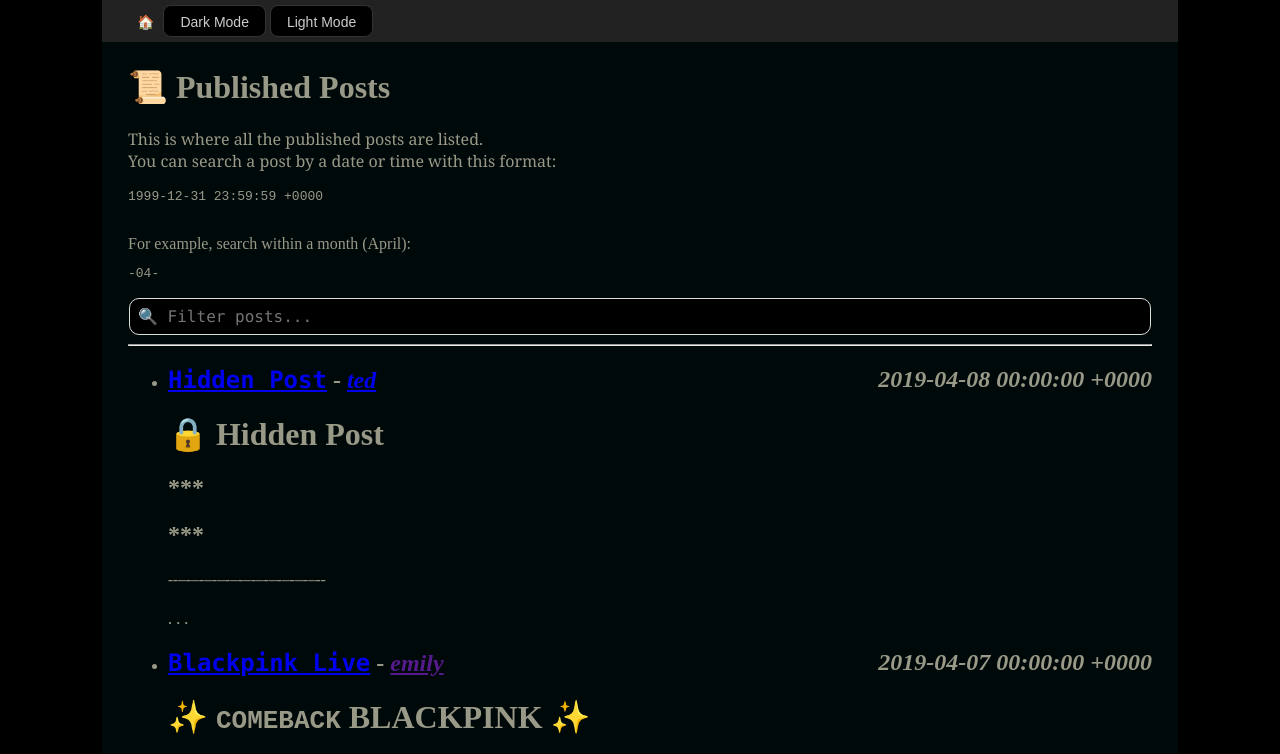
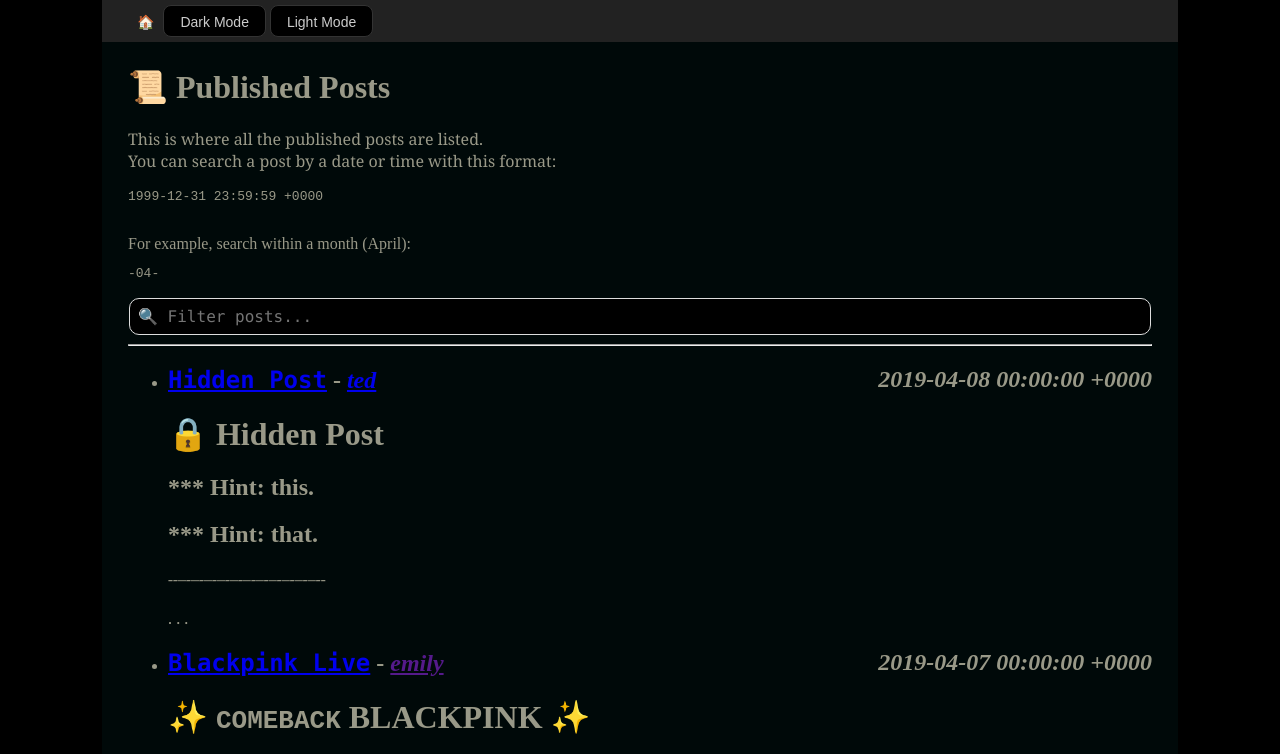
Before and after one commit to torresjrjr/torresjrjr.github.io, a Jekyll site: the page built from blog.html, in a window 1280 px wide and 900 px high, cut to the strip 0-754 px from the top of the window. Built offline with Jekyll 4.4.1, drawn with Linux system fonts in a browser that asks for light colours.

Commit message:
Update 2019-04-08-hidden-post.md

```diff
--- a/_posts/2019-04-08-hidden-post.md
+++ b/_posts/2019-04-08-hidden-post.md
@@ -5,8 +5,8 @@ privacy: hidden
 ---
 
 # 🔒 Hidden Post
-## ***
-## ***
+## *** Hint: this.
+## *** Hint: that.
 -_-_--_-_--_-_--_-_--_-_--_-_--_-_--_-_--_-_--_-_--_-_--_-_-
 
 Main body of the hidden text.
```
